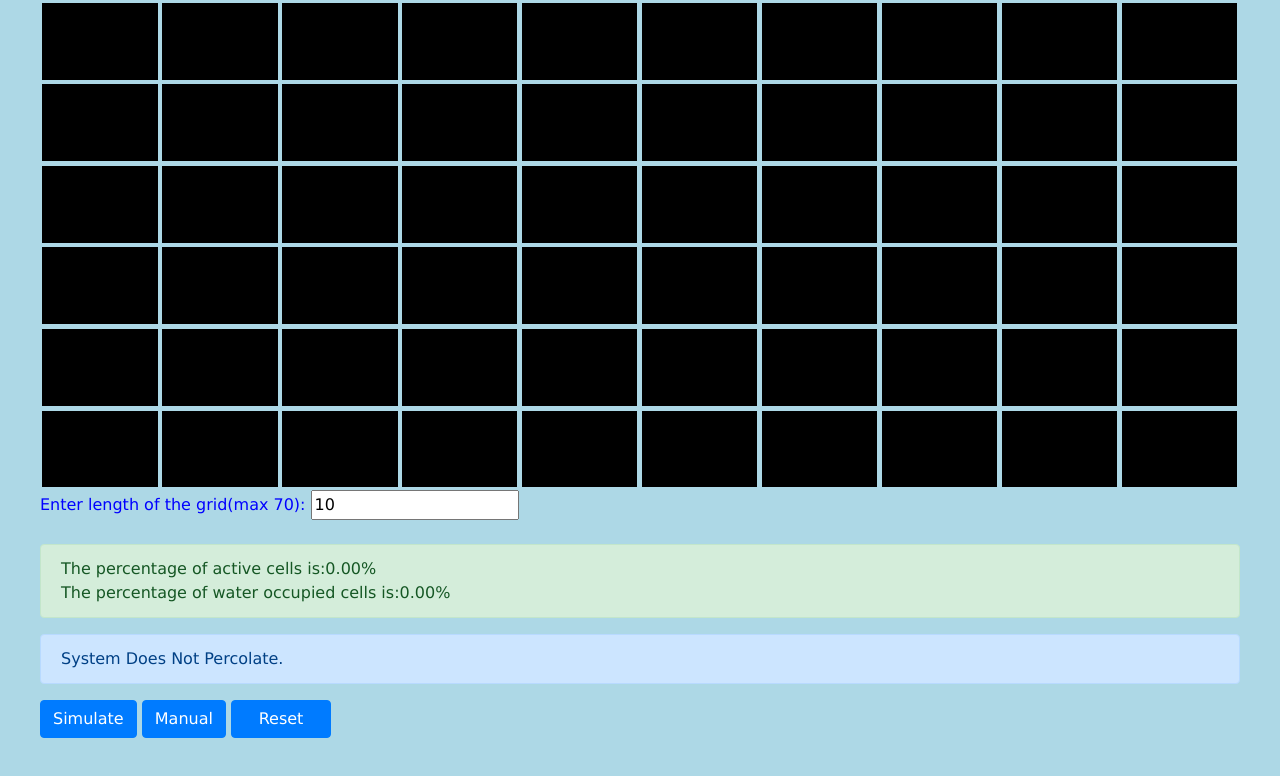
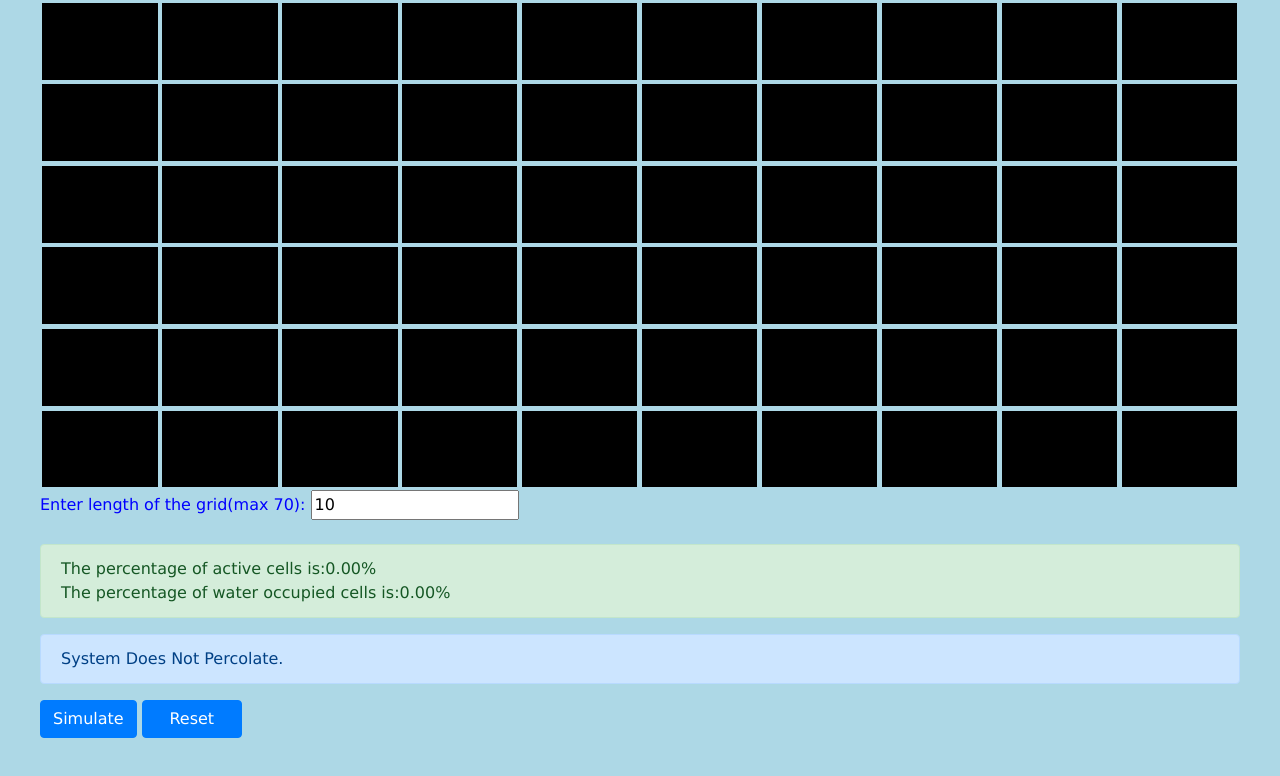
Before and after one commit to HETFADIA/PercolationProjectBinarySearch, a plain HTML site: page index.html in a window 1280 px wide. Shown: the part 366-1142 px from the top of the page. Drawn offline with nearby package versions, Linux system fonts and the light colour scheme.

Commit message:
click functionality rem

```diff
--- a/index.html
+++ b/index.html
@@ -37,7 +37,7 @@
     </div>
 
     <button type="button" class="btn btn-primary" onclick="random()">Simulate</button>
-    <button type="button" class="btn btn-primary" onclick="myFunction()">Manual</button>
+
 
 
 
--- a/main.js
+++ b/main.js
@@ -256,7 +256,7 @@ function myFunction(){
     var n=+document.getElementById("length").value;
     console.log(n)
     for( var i=0;i<n*n;i++){
-        string+='<div class="container" onclick="ithbox('+i+')"></div>'
+        string+='<div class="container"></div>'
     }
     for(var i=0;i<32;i++){
         string+="<br>";
```
